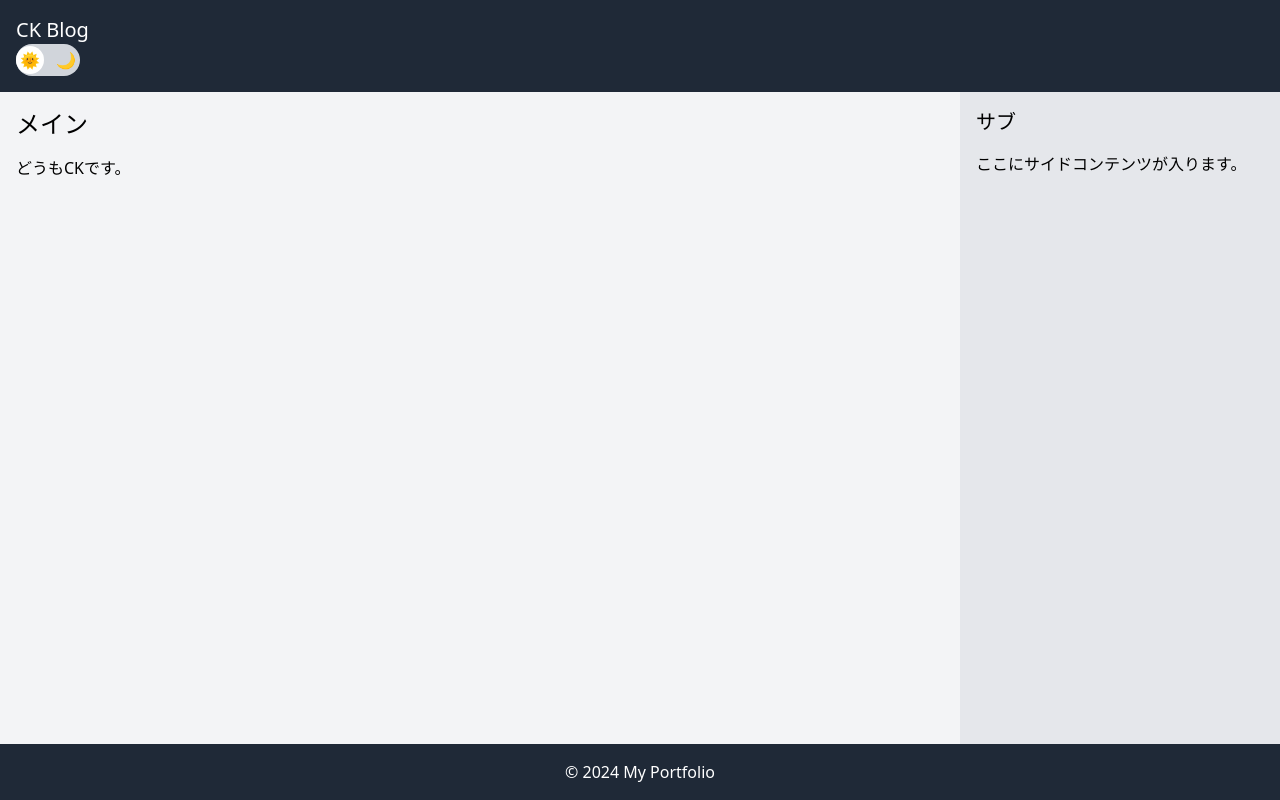
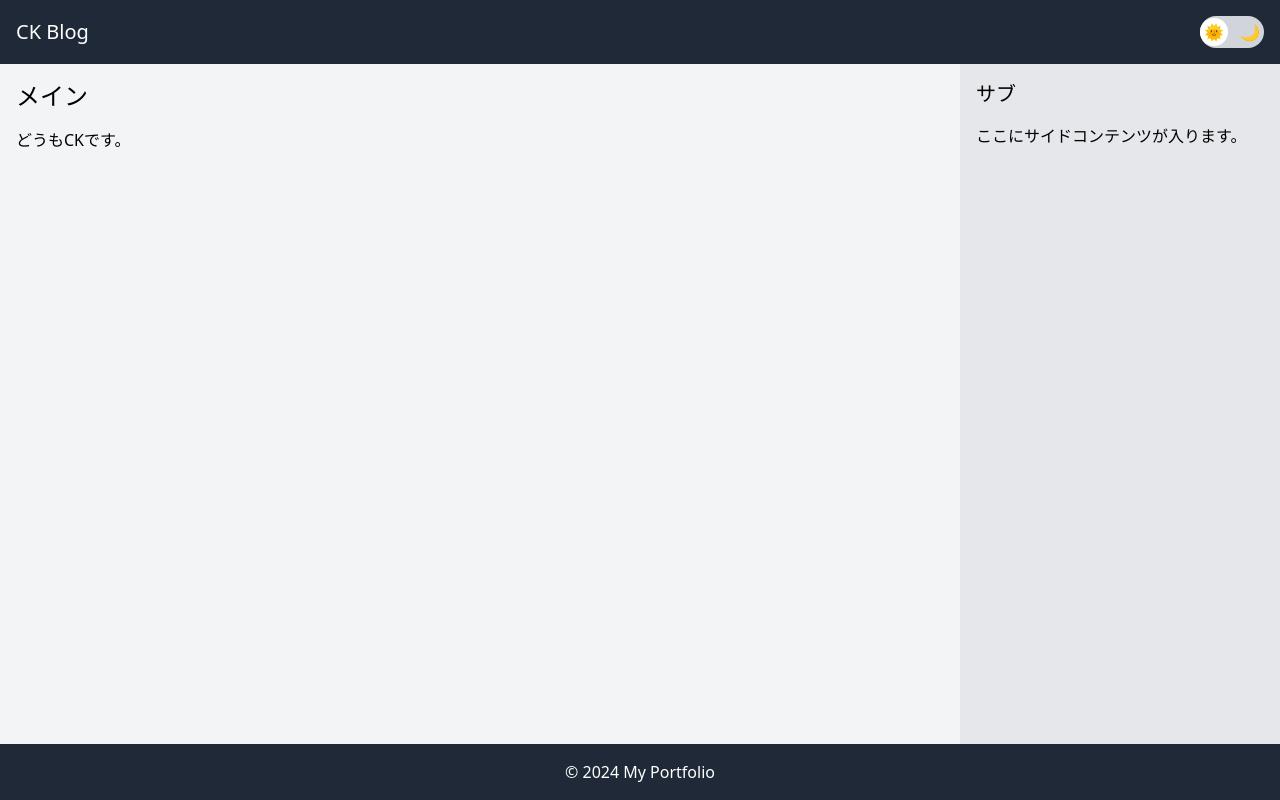
Before and after one commit to teamoo24/ckblog, a Next.js app: page / in a window 1280 px wide. Built offline with nearby package versions, Linux system fonts and the light colour scheme.

Commit message:
上段のUI調整

```diff
--- a/src/app/layout.tsx
+++ b/src/app/layout.tsx
@@ -1,23 +1,23 @@
-import type { Metadata } from 'next'
-import './globals.css'
-import ThemeSwitcher from '@/components/ThemeSwitcher'
+import type { Metadata } from "next";
+import "./globals.css";
+import ThemeSwitcher from "@/components/ThemeSwitcher";
 
 export const metadata: Metadata = {
-  title: 'Create Next App',
-  description: 'Generated by create next app',
-  robots: 'noindex',
-}
+  title: "Create Next App",
+  description: "Generated by create next app",
+  robots: "noindex",
+};
 
 export default function RootLayout({
   children,
 }: Readonly<{
-  children: React.ReactNode
+  children: React.ReactNode;
 }>) {
   return (
     <html lang="ja">
       <body className="min-h-screen flex flex-col bg-white text-black dark:bg-gray-900 dark:text-white">
         {/* ヘッダー */}
-        <header className="bg-gray-800 text-white p-4 dark:bg-gray-700">
+        <header className="bg-gray-800 text-white p-4 dark:bg-gray-700 flex justify-between items-center">
           <h1 className="text-xl">CK Blog</h1>
           <ThemeSwitcher />
         </header>
@@ -43,5 +43,5 @@ export default function RootLayout({
         </footer>
       </body>
     </html>
-  )
+  );
 }
```
